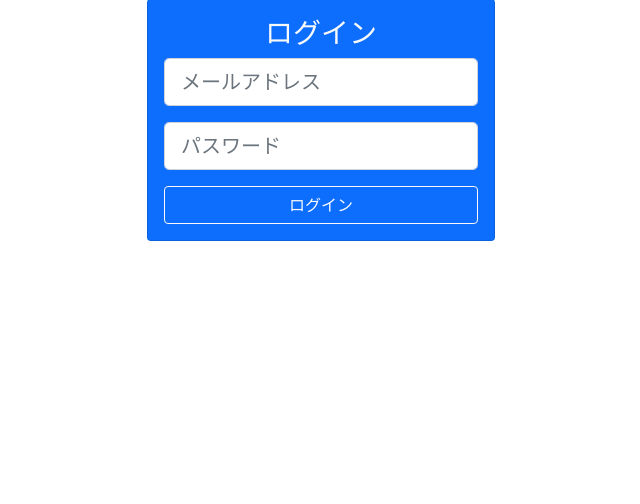
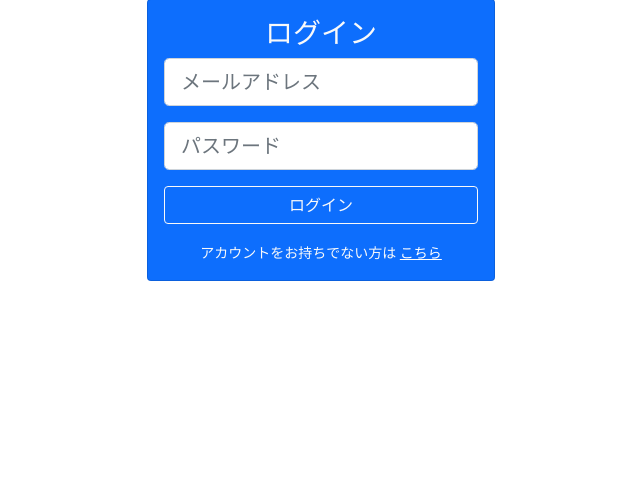
Before and after one commit to tos0781/blog_test_render2, a Flask app: page /login in a window 1280 px wide. Shown: the part 113-617 px from the top of the page, without its empty margins (319-959 px from the left). Run offline with Flask 2, Linux system fonts and the light colour scheme; some libraries are stand-ins or nearby versions.

Commit message:
register

```diff
--- a/company_blog/templates/users/login.html
+++ b/company_blog/templates/users/login.html
@@ -18,6 +18,12 @@
                                 placeholder="パスワード") }}
                             </div>
                             {{ form.submit(class_="btn btn-outline-light w-100", value="ログイン") }}
+                            <div class="mt-3">
+                                <small>
+                                    アカウントをお持ちでない方は
+                                    <a href="{{ url_for('users.register') }}" class="text-white">こちら</a>
+                                </small>
+                            </div>
                         </form>
                     </div>
                 </div>
```
